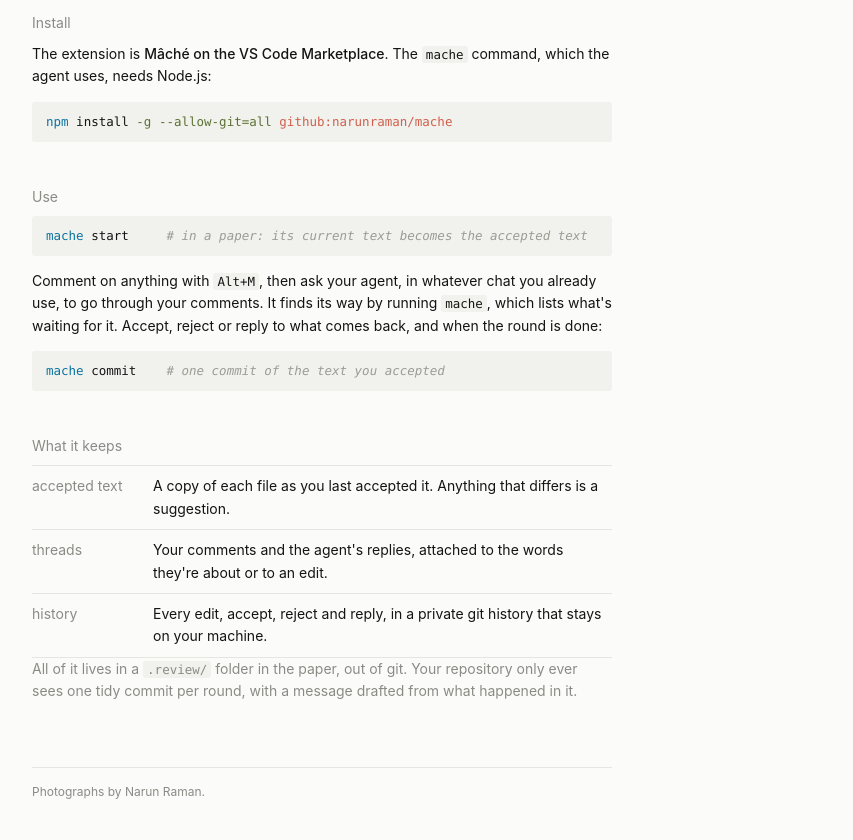
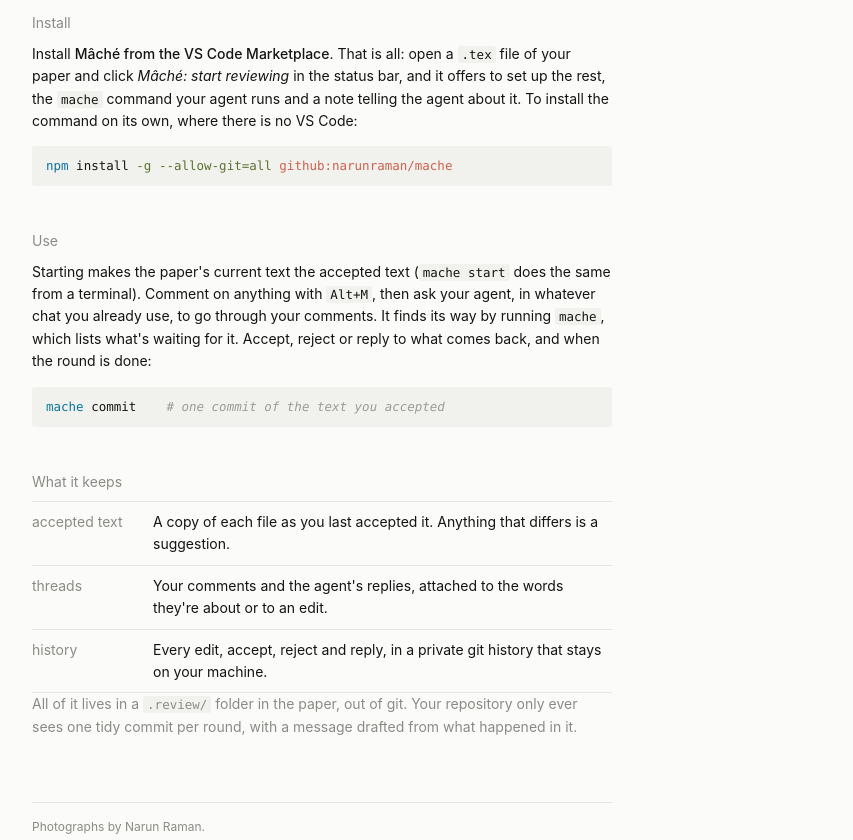
Before and after one commit to narunraman/kalam, a plain HTML site: page mache/index.html in a window 1280 px wide. Shown: the part 880-1720 px from the top of the page, without its empty margins (318-1171 px from the left). Drawn offline with Linux system fonts and the light colour scheme; a web font is replaced by a local one.

Commit message:
Mâché page: the extension is all you install

```diff
--- a/mache/index.html
+++ b/mache/index.html
@@ -71,14 +71,13 @@
 
 <section class="section">
   <h2>Install</h2>
-  <p>The extension is <a href="https://marketplace.visualstudio.com/items?itemName=narunraman.mache">Mâché on the VS Code Marketplace</a>. The <code>mache</code> command, which the agent uses, needs Node.js:</p>
+  <p>Install <a href="https://marketplace.visualstudio.com/items?itemName=narunraman.mache">Mâché from the VS Code Marketplace</a>. That is all: open a <code>.tex</code> file of your paper and click <em>Mâché: start reviewing</em> in the status bar, and it offers to set up the rest, the <code>mache</code> command your agent runs and a note telling the agent about it. To install the command on its own, where there is no VS Code:</p>
 <pre class="code lang-sh"><span class="ln"><span class="hl-cmd">npm</span> install <span class="hl-flag">-g</span> <span class="hl-flag">--allow-git=all</span> <span class="hl-str">github:narunraman/mache</span><button type="button" class="cp" data-copy="npm install -g --allow-git=all github:narunraman/mache">copy</button></span></pre>
 </section>
 
 <section class="section">
   <h2>Use</h2>
-<pre class="code lang-sh"><span class="ln"><span class="hl-cmd">mache</span> start     <span class="hl-com"># in a paper: its current text becomes the accepted text</span><button type="button" class="cp" data-copy="mache start">copy</button></span></pre>
-  <p>Comment on anything with <code>Alt+M</code>, then ask your agent, in whatever chat you already use,
+  <p>Starting makes the paper's current text the accepted text (<code>mache start</code> does the same from a terminal). Comment on anything with <code>Alt+M</code>, then ask your agent, in whatever chat you already use,
     to go through your comments. It finds its way by running <code>mache</code>, which lists what's
     waiting for it. Accept, reject or reply to what comes back, and when the round is done:</p>
 <pre class="code lang-sh"><span class="ln"><span class="hl-cmd">mache</span> commit    <span class="hl-com"># one commit of the text you accepted</span><button type="button" class="cp" data-copy="mache commit">copy</button></span></pre>
```
